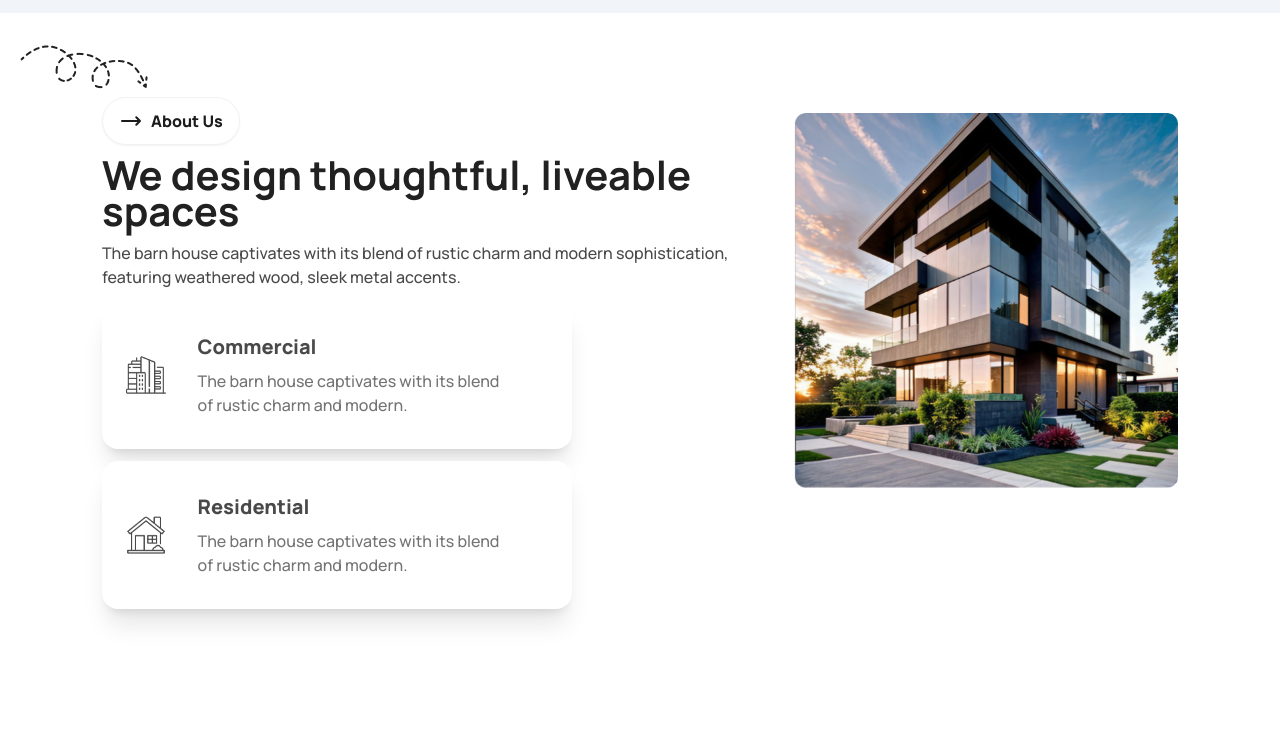
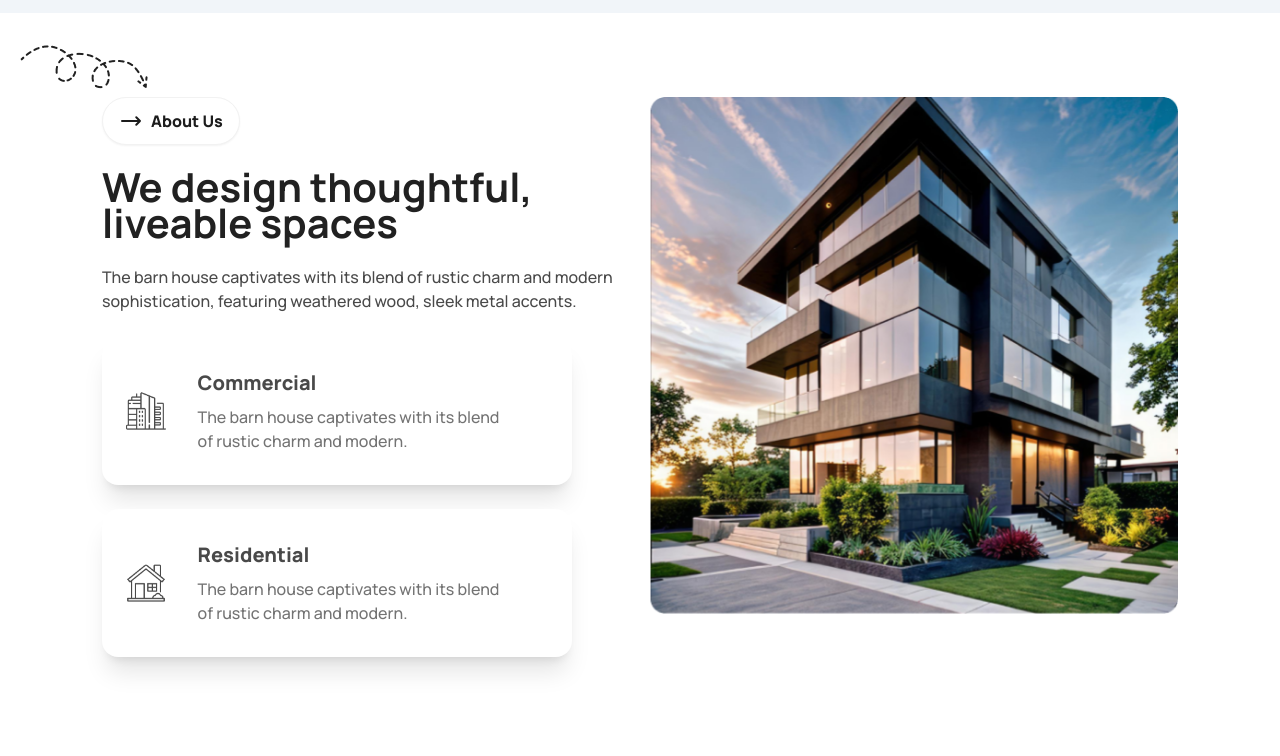
Before and after one commit to su-mamun/assignment-03, a plain HTML site: page index.html in a window 1280 px wide. Shown: the part 725-1481 px from the top of the page. Drawn offline with nearby package versions, Linux system fonts and the light colour scheme.

Commit message:
fixed about us section

```diff
--- a/index.html
+++ b/index.html
@@ -87,11 +87,11 @@
          <section class="my-8 px-3">
           <div><img src="assets/vector.png" alt="" class="invisible lg:visible m-2"></div>
           <div class="flex flex-col justify-center items-center gap-8 lg:flex lg:flex-row lg:justify-between lg:items-start lg:mx-[90px]">
-            <div class="flex flex-col items-center lg:items-start gap-3">
+            <div class="flex flex-col items-center lg:items-start gap-6">
               <a class="btn bg-white text-base text-[#1C1C1C] font-extrabold rounded-[32px] lg:w-auto"><svg xmlns="http://www.w3.org/2000/svg" fill="none" viewBox="0 0 24 24" stroke-width="2" stroke="currentColor" class="size-6 bg-white rounded-3xl"><path stroke-linecap="round" stroke-linejoin="round" d="M17.25 8.25 21 12m0 0-3.75 3.75M21 12H3" />
               </svg>About Us</a>
-              <h3 class="text-3xl text-center lg:text-left lg:text-[40px] font-bold h3-color">We design thoughtful, liveable spaces</h3>
-              <p class="text-base text-center lg:text-left font-medium text-[#494949]">The barn house captivates with its blend of rustic charm and
+              <h3 class="text-3xl text-center lg:text-left lg:text-[40px] font-bold h3-color lg:w-[465px]">We design thoughtful, liveable spaces</h3>
+              <p class="text-base text-center lg:text-left font-medium text-[#494949] lg:w-[515px]">The barn house captivates with its blend of rustic charm and
                 modern sophistication, featuring weathered wood, sleek metal accents.</p>
                 <div class="card card-side bg-base-100 shadow-xl px-6 lg:w-[470px]">
                   <figure>
@@ -112,13 +112,15 @@
                   </div>
                 </div>
             </div>
-            <div class="">
-              <img src="assets/rectangle.png" alt="" class="pt-4">
+            <div>
+              <img src="assets/rectangle.png" alt="">
             </div>
           </div>
          </section>
         <!-- about us ends here -->
-         <section class="mt-[150px] px-3">
+
+        <!-- how we works stats here -->
+        <section class="mt-[150px] px-3">
           <div class="flex flex-col justify-center items-center gap-6">
             <div><a class="btn bg-white text-base text-[#1C1C1C] font-extrabold rounded-[32px] lg:w-auto"><svg xmlns="http://www.w3.org/2000/svg" fill="none" viewBox="0 0 24 24" stroke-width="2" stroke="currentColor" class="size-6 bg-white rounded-3xl"><path stroke-linecap="round" stroke-linejoin="round" d="M17.25 8.25 21 12m0 0-3.75 3.75M21 12H3" />
             </svg>How we works?</a></div>
@@ -169,6 +171,8 @@
             </div>
           </div>
          </section>
+        <!-- how we works ends here -->
+
     </main>
 
     <footer>
```
